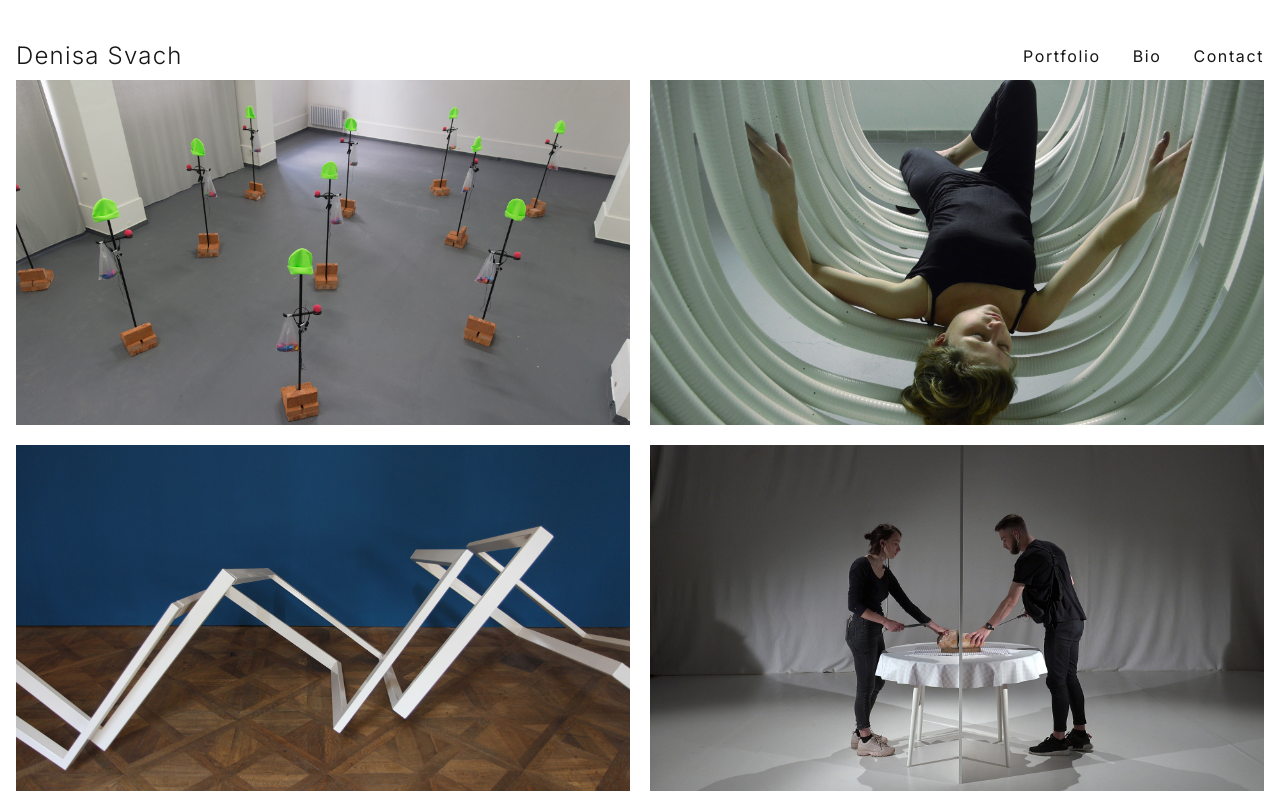
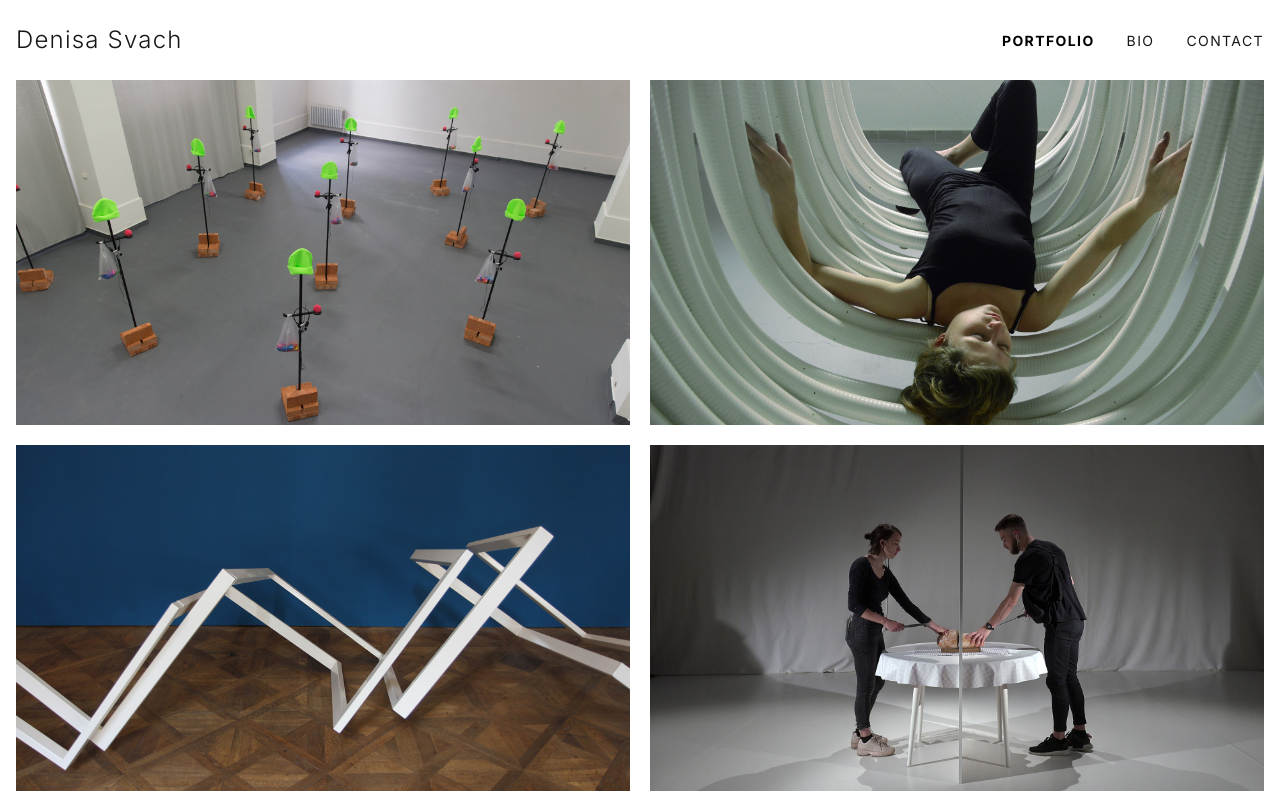
Before and after one commit to mpanko/denisasvach, a Next.js app: page / in a window 1280 px wide. Shown: the top 800 px of the page. Built offline with nearby package versions, Linux system fonts and the light colour scheme.

Commit message:
updated header

```diff
--- a/app/components/Header.tsx
+++ b/app/components/Header.tsx
@@ -1,26 +1,39 @@
+'use client'
+
 import React from 'react';
 import Link from 'next/link';
+import { usePathname } from 'next/navigation';
 
-const Header: React.FC = () => (
+const Header: React.FC = () => {
+  const pathname = usePathname();
+
+  const getLinkClassName = (href: string) => {
+    const isActive = pathname === href || (href !== '/' && pathname.startsWith(href));
+    return `text-sm uppercase tracking-widest transition-all duration-300 hover:text-black hover:font-bold ${
+      isActive ? 'text-black font-bold' : ''
+    }`;
+  };
+
+  return (
     <header className="sticky top-0 z-10 bg-white">
-    <div className="container mx-auto px-4 pt-10 pb-2 flex justify-between items-center">
+      <div className="container mx-auto px-4 py-6 flex justify-between items-center">
         <Link href="/" className="text-2xl font-light tracking-wider">
           Denisa Svach
         </Link>
         <nav>
           <ul className="flex space-x-8">
             <li>
-            <Link href="/" className="text-m tracking-widest transition-all duration-300 hover:text-black">
+              <Link href="/" className={getLinkClassName('/')}>
                 Portfolio
               </Link>
             </li>
             <li>
-            <Link href="/bio" className="text-m tracking-widest transition-all duration-300 hover:text-black">
+              <Link href="/bio" className={getLinkClassName('/bio')}>
                 Bio
               </Link>
             </li>
             <li>
-            <Link href="/contact" className="text-m tracking-widest transition-all duration-300 hover:text-black">
+              <Link href="/contact" className={getLinkClassName('/contact')}>
                 Contact
               </Link>
             </li>
@@ -29,5 +42,6 @@ const Header: React.FC = () => (
       </div>
     </header>
   );
+};
 
 export default Header;
```
Lines whose indentation alone changed are shown as unchanged.
